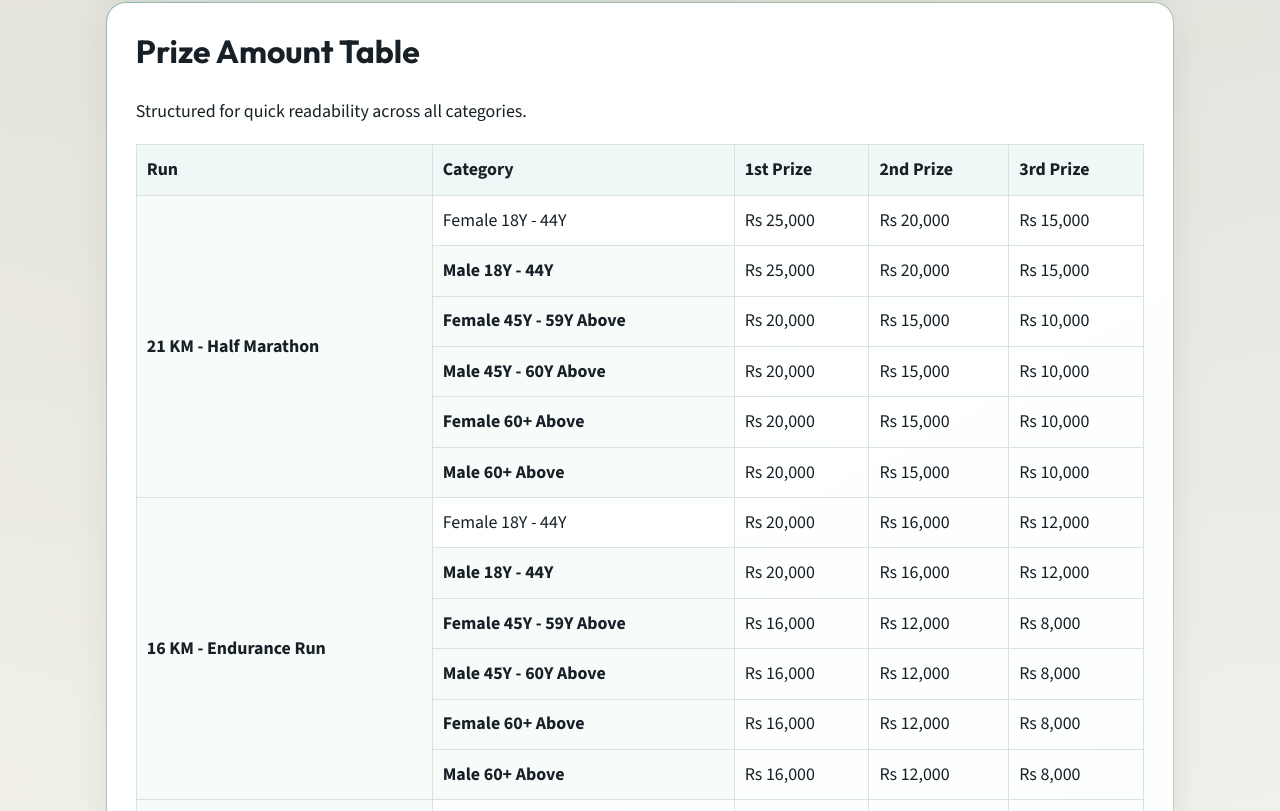
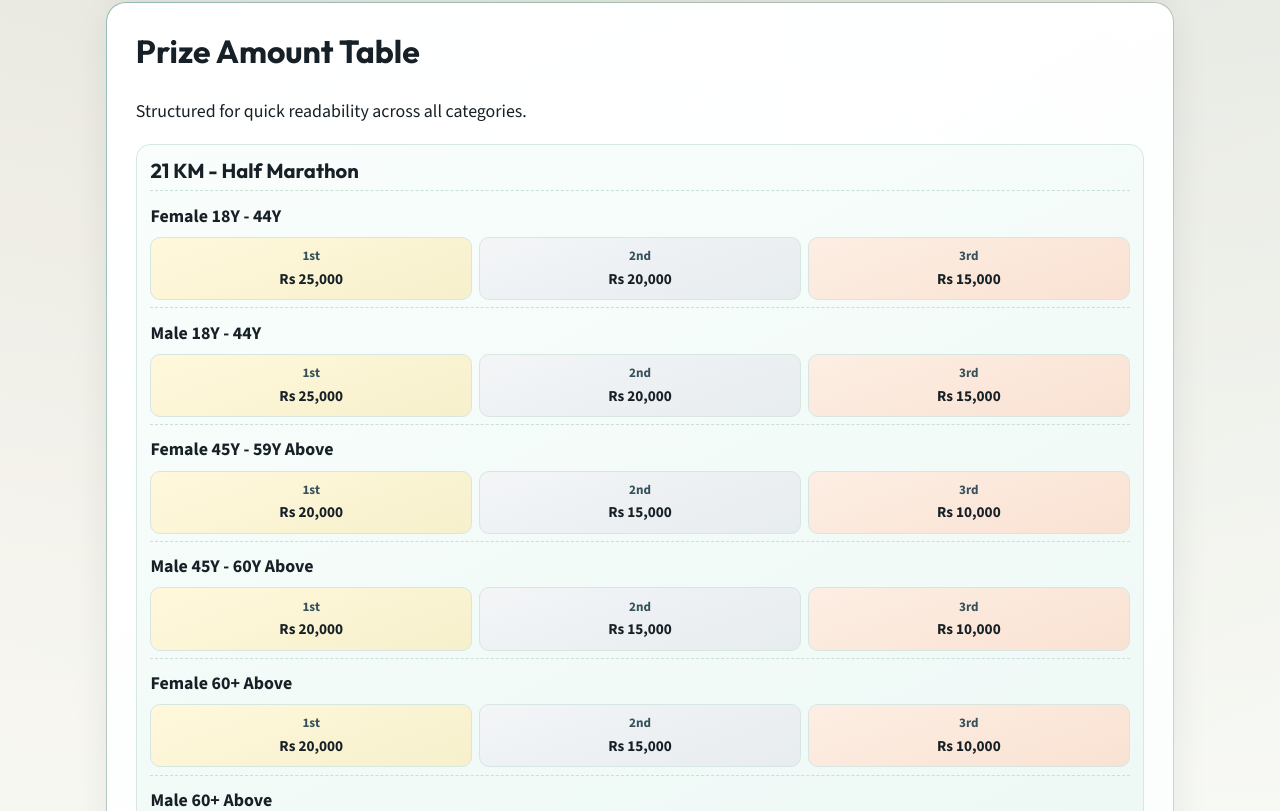
Before and after one commit to angelinedev/Walkathon, a React (Vite) app: page /register in a window 1280 px wide. Shown: the part 1569-2380 px from the top of the page. Built offline with nearby package versions, Linux system fonts and the light colour scheme; no server answers.

Commit message:
Use colorful prize card layout for desktop and mobile

```diff
--- a/src/pages/RegisterPage.jsx
+++ b/src/pages/RegisterPage.jsx
@@ -133,34 +133,7 @@ function RegisterPage() {
         <h2>Prize Amount Table</h2>
         <p>Structured for quick readability across all categories.</p>
 
-        <div className="table-wrap desktop-only">
-          <table className="prize-main-table">
-            <thead>
-              <tr>
-                <th>Run</th>
-                <th>Category</th>
-                <th>1st Prize</th>
-                <th>2nd Prize</th>
-                <th>3rd Prize</th>
-              </tr>
-            </thead>
-            <tbody>
-              {prizeAmounts.map((group) =>
-                group.rows.map((row, rowIndex) => (
-                  <tr key={`${group.event}-${row.category}`}>
-                    {rowIndex === 0 ? <td rowSpan={group.rows.length}>{group.event}</td> : null}
-                    <td>{row.category}</td>
-                    <td>{formatInr(row.first)}</td>
-                    <td>{formatInr(row.second)}</td>
-                    <td>{formatInr(row.third)}</td>
-                  </tr>
-                ))
-              )}
-            </tbody>
-          </table>
-        </div>
-
-        <div className="mobile-cards mobile-only">
+        <div className="mobile-cards prize-card-list">
           {prizeAmounts.map((group) => (
             <article className="mobile-data-card" key={group.event}>
               <h3>{group.event}</h3>
```
